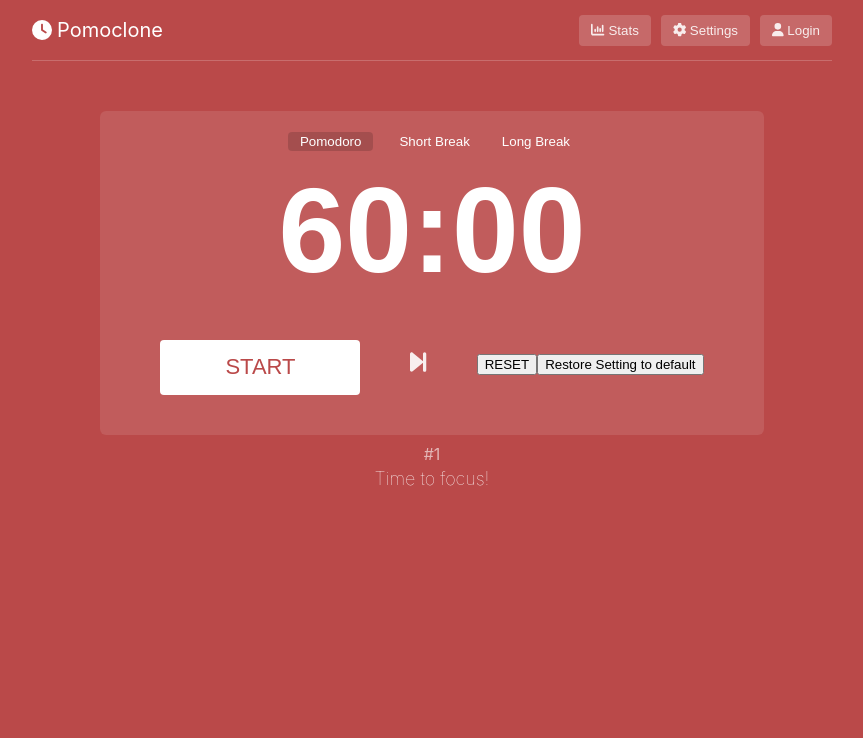
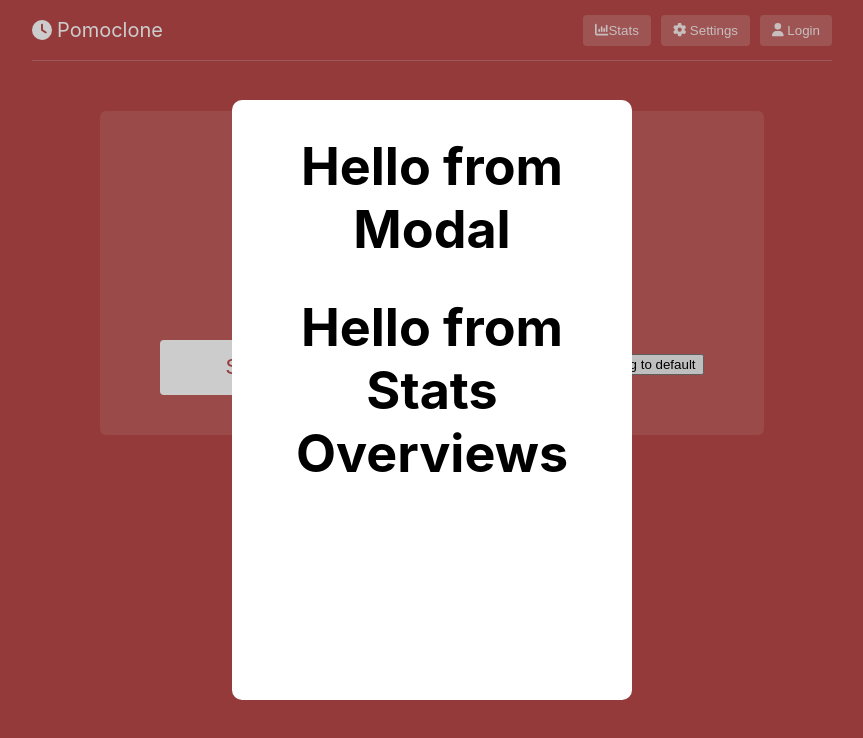
Before and after one commit to serena-marie/pomoclone, a React (Create React App) app: page / in a window 1280 px wide. Both pictures are taken after a click on the button "Stats". Shown: the top 738 px of the page, without its empty margins (208-1071 px from the left). Built offline with nearby package versions, Linux system fonts and the light colour scheme.

Commit message:
feat: Created modal with styling and a custom ContextProvider
- Created a modal with styles
- Implemented function that closes modal when clicked outside
- Created a custom ContextProvider to manage modal state
- Added placeholder stats component

fix: Add PropTypes to ModalContext

```diff
--- a/src/App.js
+++ b/src/App.js
@@ -6,6 +6,8 @@ import Pomo from './pages/pomo';
 import ErrorPage from './pages/errorPage';
 import { useSelector } from 'react-redux';
 import { Header } from './components/header';
+import { ModalProvider } from './components/ModalContext';
+
 const router = createBrowserRouter([
   {
     path: '/',
@@ -22,8 +24,10 @@ function App() {
   const modeRedux = useSelector((state) => state.mode.currentMode);
   return (
     <div className={`App ${modeRedux}`}>
-      <Header/>
-      <RouterProvider router = {router} />
+      <ModalProvider>
+        <Header/>
+        <RouterProvider router = {router} />
+      </ModalProvider>
     </div>
   );
 }
--- /dev/null
+++ b/src/components/ModalContext.js
@@ -0,0 +1,32 @@
+import React, { createContext, useContext, useState } from 'react';
+import PropTypes from 'prop-types';
+const ModalContext = createContext();
+
+/**
+ * ModalProvider is a context provider for managing modal state
+ * @param {React.node} children
+ * @return {JSX.Element}
+ */
+function ModalProvider({children}) {
+  const [isModalOpen, setIsModalOpen] = useState(false);
+
+  return (
+    <ModalContext.Provider value={{isModalOpen, setIsModalOpen}}>
+      {children}
+    </ModalContext.Provider>
+  );
+}
+
+/**
+ * Custom hook for accessing the ModalContext
+ * @return {Function}
+ */
+function useModalContext() {
+  return useContext(ModalContext);
+}
+
+export { ModalProvider, useModalContext };
+
+ModalProvider.propTypes = {
+  children: PropTypes.node,
+};
--- a/src/components/header.js
+++ b/src/components/header.js
@@ -5,15 +5,24 @@ import { faChartColumn } from '@fortawesome/free-solid-svg-icons';
 import { faGear } from '@fortawesome/free-solid-svg-icons';
 import { faUser } from '@fortawesome/free-solid-svg-icons';
 import '../styles/header.scss';
+import { useModalContext } from './ModalContext';
 
 export function Header() {
+  const { setIsModalOpen } = useModalContext();
+
+  function handleStatsClick() {
+    setIsModalOpen(true);
+  }
+
   return (
     <div className="headerContainer">
       <div className='headerLeft'>
         <FontAwesomeIcon icon={faClock} style={{color: '#ffffff'}} /> Pomoclone
       </div>
       <div className='headerRight'>
-        <button> <FontAwesomeIcon icon={faChartColumn} style={{color: '#ffffff'}} /> Stats </button>
+        <button onClick={handleStatsClick}> <FontAwesomeIcon icon={faChartColumn} style={{color: '#ffffff'}} />
+          Stats
+        </button>
         <button> <FontAwesomeIcon icon={faGear} style={{color: '#ffffff'}} /> Settings </button>
         <button> <FontAwesomeIcon icon={faUser} style={{color: '#ffffff'}} /> Login </button>
       </div>
--- /dev/null
+++ b/src/components/modal.js
@@ -0,0 +1,36 @@
+/* eslint-disable require-jsdoc */
+import '../styles/modal.scss';
+import StatsOverview from './stats';
+import { useEffect, useRef } from 'react';
+import PropTypes from 'prop-types';
+
+export default function Modal({setIsModalOpen}) {
+  const contentRef = useRef(null);
+
+  useEffect(() => {
+    function handleClickOutside(event) {
+      if (contentRef.current && !contentRef.current.contains(event.target)) {
+        setIsModalOpen(false);
+      }
+    }
+
+    document.addEventListener('mousedown', handleClickOutside);
+
+    return () => {
+      document.removeEventListener('mousedown', handleClickOutside);
+    };
+  }, []);
+
+  return (
+    <div className="modalContainer">
+      <div className="modal" ref={contentRef}>
+        <h1> Hello from Modal </h1>
+        <StatsOverview/>
+      </div>
+    </div>
+  );
+}
+
+Modal.propTypes = {
+  setIsModalOpen: PropTypes.func,
+};
--- /dev/null
+++ b/src/components/stats.js
@@ -0,0 +1,4 @@
+// eslint-disable-next-line require-jsdoc
+export default function StatsOverview() {
+  return <h1>Hello from Stats Overviews</h1>;
+}
--- a/src/pages/pomo.js
+++ b/src/pages/pomo.js
@@ -3,11 +3,16 @@ import { Timer } from '../components/timer/timer';
 import ModesButton from '../components/modeButtons/ModesButtons';
 import '../styles/pomo.scss';
 import PomoStatus from '../components/pomoStatus/PomoStatus';
+import Modal from '../components/modal';
+import { useModalContext } from '../components/ModalContext';
 
 // eslint-disable-next-line require-jsdoc
 export default function Pomo() {
   const modeRedux = useSelector((state) => state.mode.currentMode);
   const timeRedux = useSelector((state) => state.mode.currentTime);
+
+  // eslint-disable-next-line no-unused-vars
+  const { isModalOpen, setIsModalOpen } = useModalContext();
 
   return (
     <>
@@ -16,6 +21,7 @@ export default function Pomo() {
         <Timer timeReceived={timeRedux} modeReceived={modeRedux}/>
       </div>
       <PomoStatus currentMode={modeRedux}/>
+      { isModalOpen ? <Modal setIsModalOpen={setIsModalOpen} /> : ''}
     </>
   );
 }
--- /dev/null
+++ b/src/styles/modal.scss
@@ -0,0 +1,19 @@
+
+// https://dev.to/franciscomendes10866/how-to-create-a-modal-in-react-3coc
+.modalContainer {
+  background-color: rgba(0, 0, 0, 0.2);
+  width: 100vw;
+  height: 100vh;
+  position: absolute;
+}
+.modal {
+  background-color: white;
+  color: black;
+  width: 50vh;
+  height: 75vh;
+  top: 50%;
+  left: 50%;
+  transform: translate(-50%, -50%);
+  position: absolute;
+  border-radius: 10px;
+}
```
